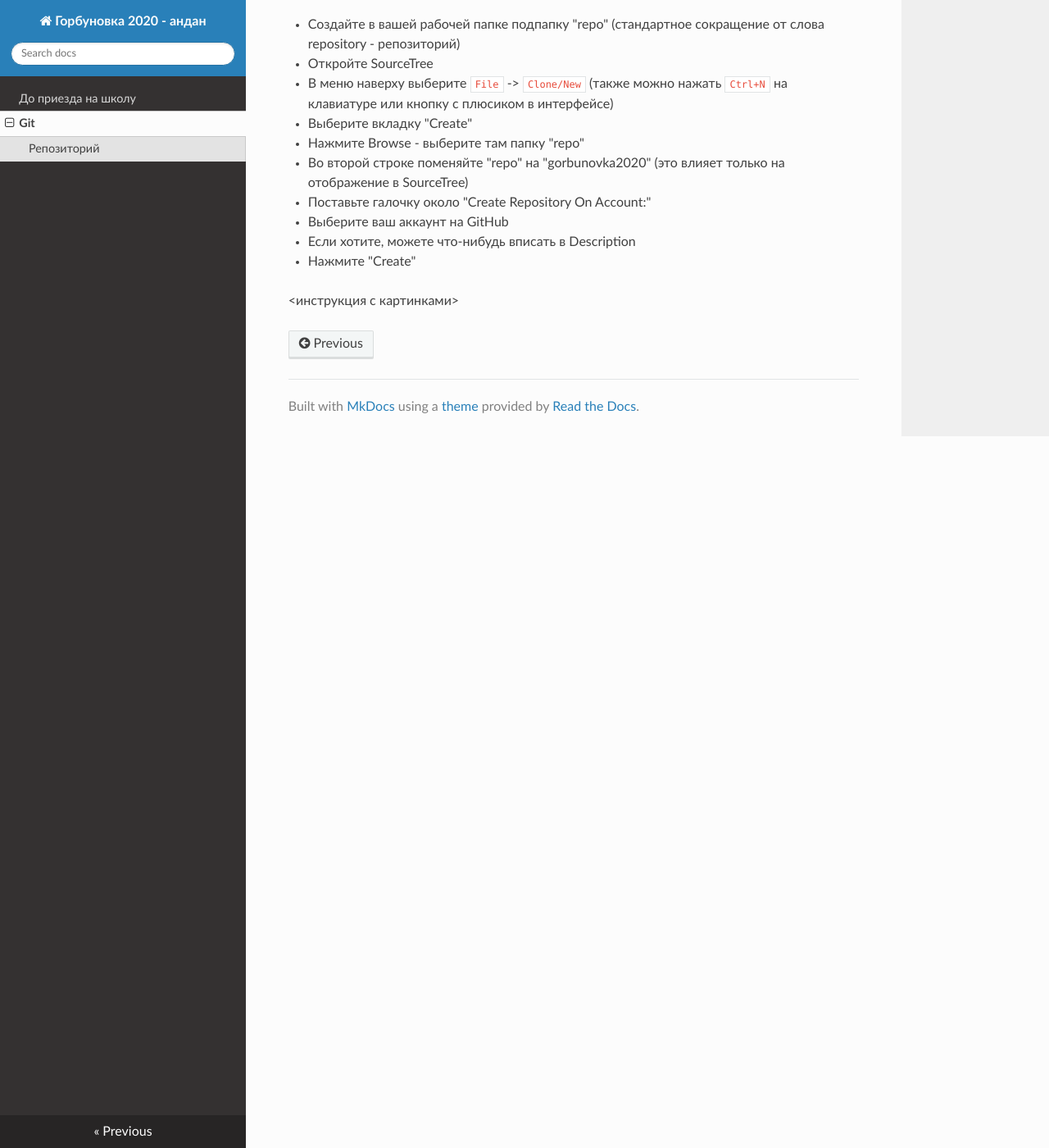
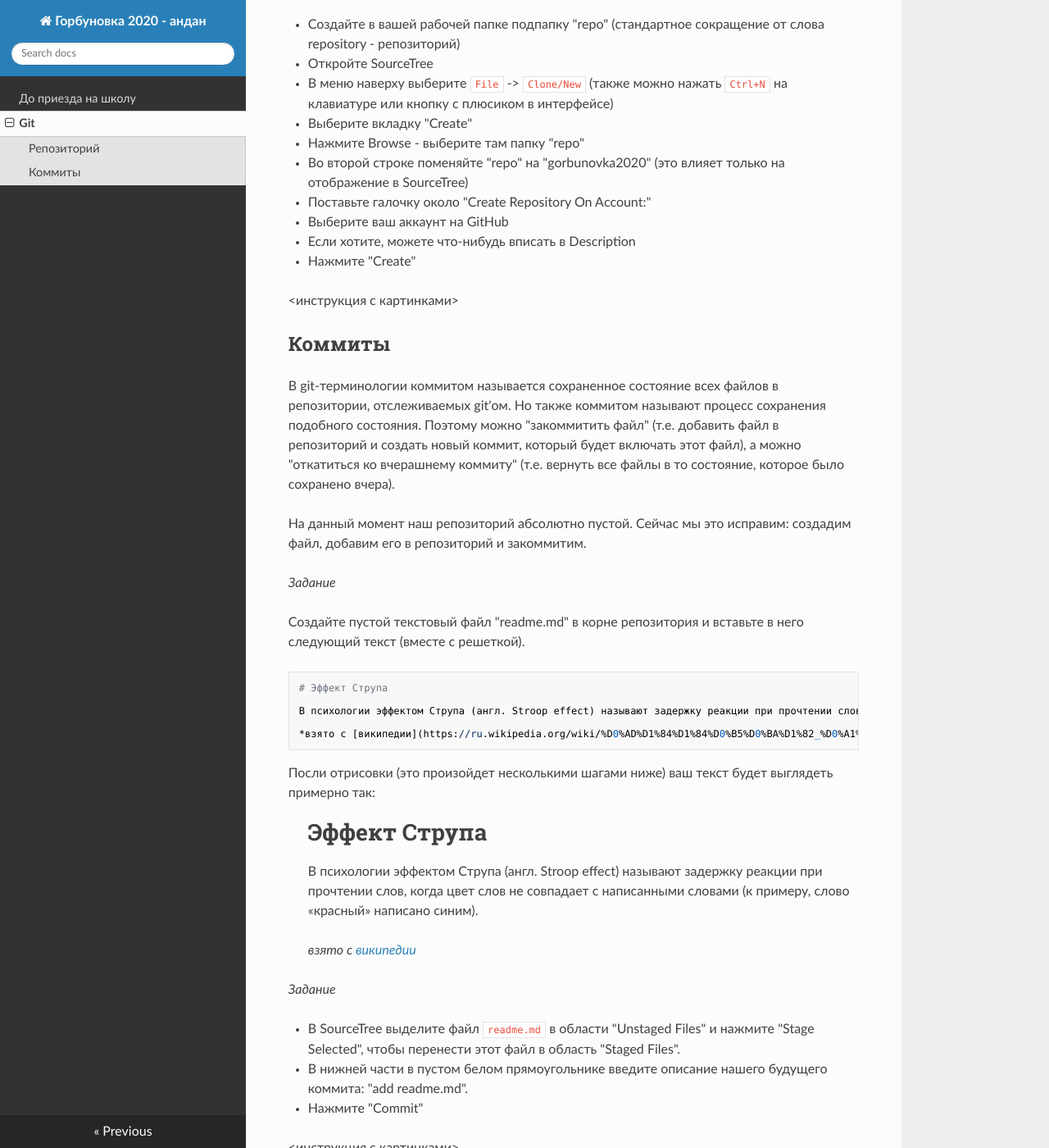
Before and after one commit to kalenkovich/reproducible-data-analysis, an MkDocs documentation site: the page built from website/docs/1_git.md, in a window 1280 px wide and 1400 px high, scrolled down 1039 px. Shown: the whole window at 82% size. Built offline with MkDocs 1.6.1, drawn with Linux system fonts in a browser that asks for light colours; nearby versions of some CDN libraries.

Commit message:
add "commit" section

````diff
--- a/website/docs/1_git.md
+++ b/website/docs/1_git.md
@@ -37,3 +37,40 @@ Git-репозиторий - папка, в которой хранятся вс
 - Нажмите "Create"
 
 <инструкция с картинками>
+
+## Коммиты
+
+В git-терминологии коммитом называется сохраненное состояние всех файлов в репозитории, отслеживаемых git'ом.
+Но также коммитом называют процесс сохранения подобного состояния.
+Поэтому можно "закоммитить файл" (т.е. добавить файл в репозиторий и создать новый коммит, который будет включать этот файл), а можно "откатиться ко вчерашнему коммиту" (т.е. вернуть все файлы в то состояние, которое было сохранено вчера).
+
+На данный момент наш репозиторий абсолютно пустой.
+Сейчас мы это исправим: создадим файл, добавим его в репозиторий и закоммитим.
+
+*Задание*
+
+Создайте пустой текстовый файл "readme.md" в корне репозитория и вставьте в него следующий текст (вместе с решеткой).
+
+```
+# Эффект Струпа
+
+В психологии эффектом Струпа (англ. Stroop effect) называют задержку реакции при прочтении слов, когда цвет слов не совпадает с написанными словами (к примеру, слово «красный» написано синим).
+
+*взято с [википедии](https://ru.wikipedia.org/wiki/%D0%AD%D1%84%D1%84%D0%B5%D0%BA%D1%82_%D0%A1%D1%82%D1%80%D1%83%D0%BF%D0%B0)*
+```
+
+Посли отрисовки (это произойдет несколькими шагами ниже) ваш текст будет выглядеть примерно так:
+
+> # Эффект Струпа
+>
+> В психологии эффектом Струпа (англ. Stroop effect) называют задержку реакции при прочтении слов, когда цвет слов не совпадает с написанными словами (к примеру, слово «красный» написано синим).
+>
+> *взято с [википедии](https://ru.wikipedia.org/wiki/%D0%AD%D1%84%D1%84%D0%B5%D0%BA%D1%82_%D0%A1%D1%82%D1%80%D1%83%D0%BF%D0%B0)*
+
+*Задание*
+
+- В SourceTree выделите файл `readme.md` в области "Unstaged Files" и нажмите "Stage Selected", чтобы перенести этот файл в область "Staged Files".
+- В нижней части в пустом белом прямоугольнике введите описание нашего будущего коммита: "add readme.md".
+- Нажмите "Commit"
+
+<инструкция с картинками>
````
Also changed, not shown: website/docs/screenshots/1_git/1_add-new-file_1.png (added), website/docs/screenshots/1_git/1_add-new-file_2.png (added), website/docs/screenshots/1_git/1_add-new-file_3.png (added).
